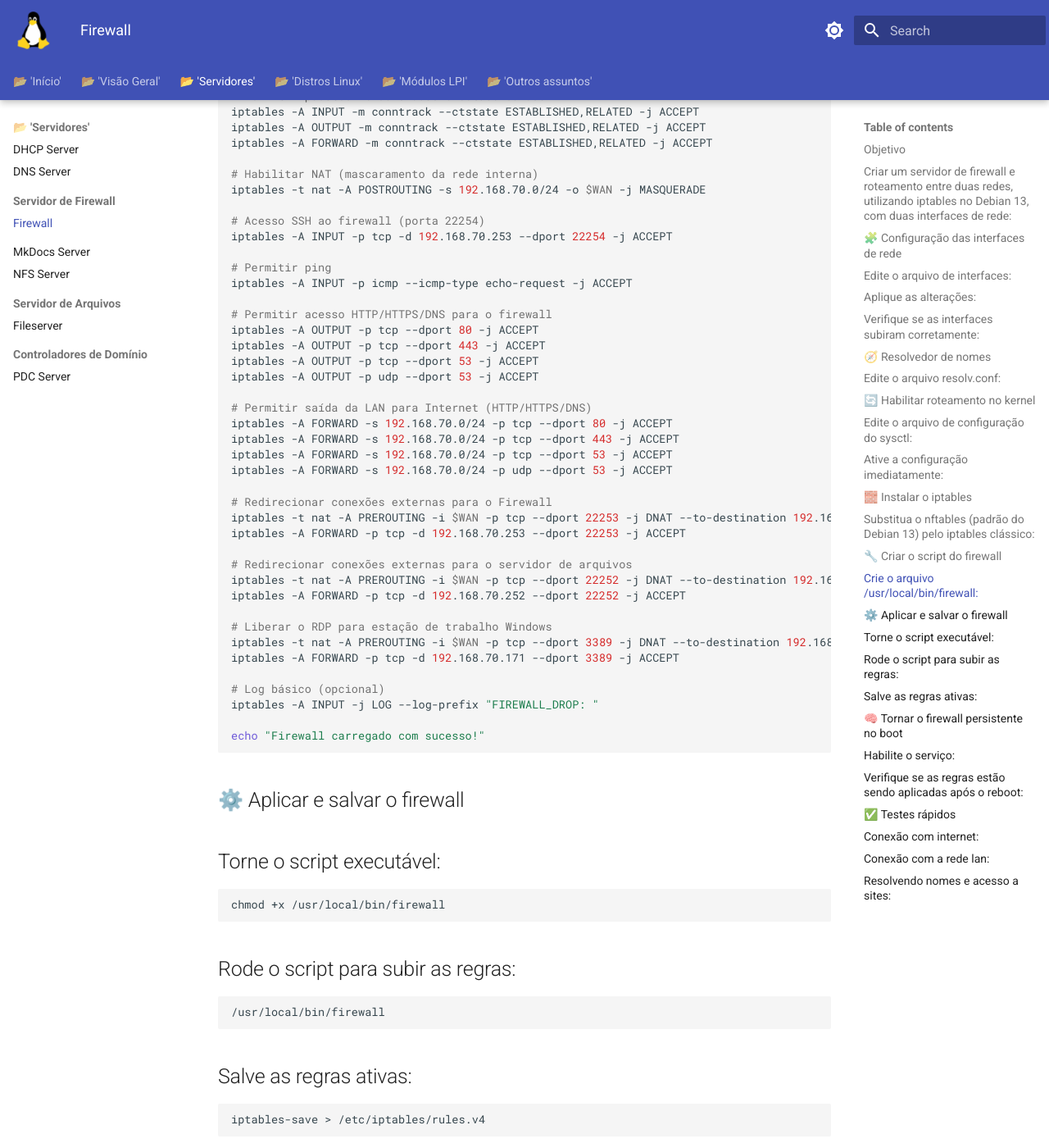
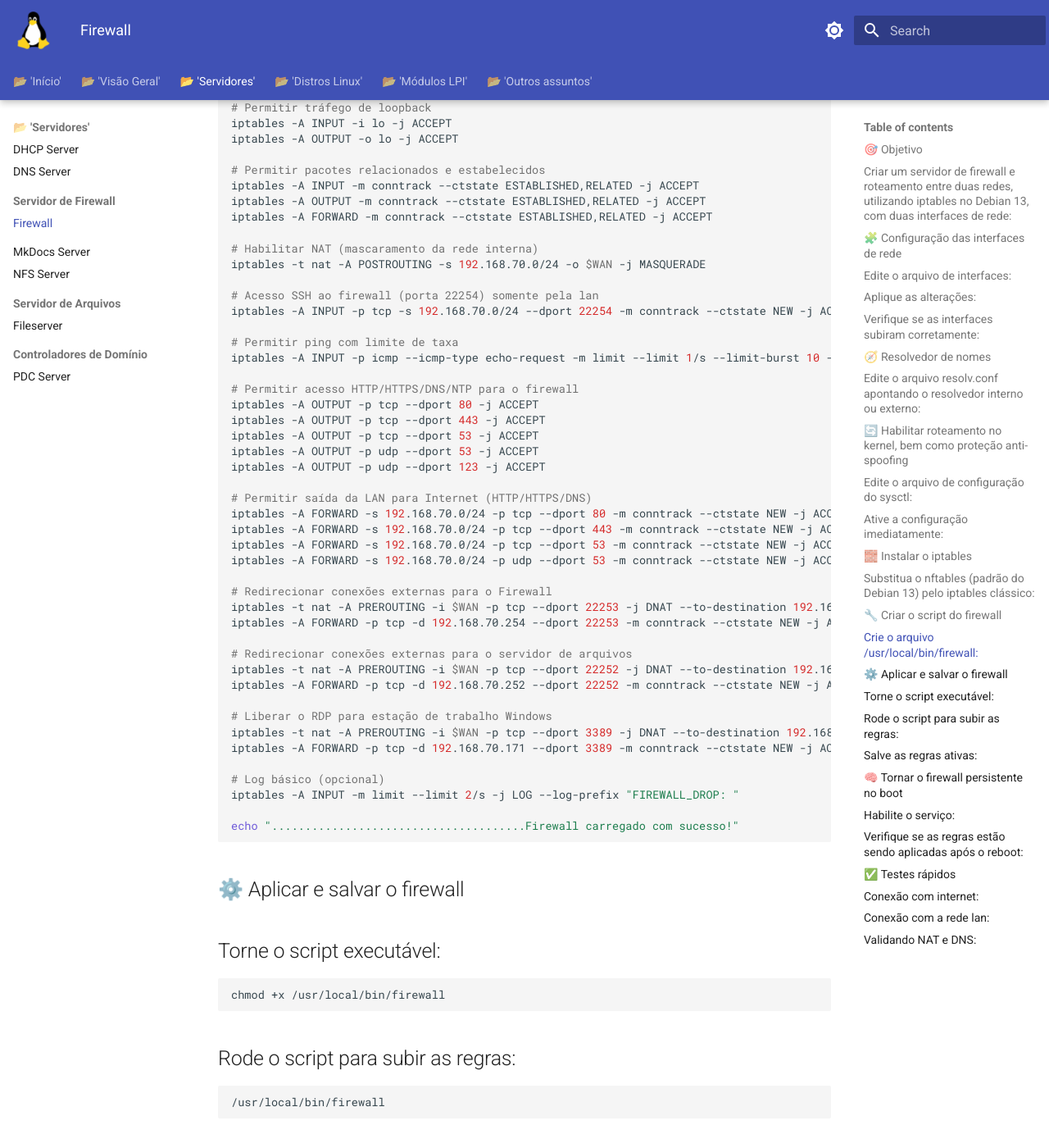
Before and after one commit to educharquero/officinas, an MkDocs documentation site: the page built from docs/Firewall.md, in a window 1280 px wide and 1400 px high, scrolled down 2938 px. Shown: the whole window at 82% size. Built offline with MkDocs 1.6.1 and Material for MkDocs 9.7.7, drawn with Linux system fonts in a browser that asks for light colours; some of the changed text lies outside the part shown.

Commit message:
iPtables

````diff
--- a/docs/Firewall.md
+++ b/docs/Firewall.md
@@ -1,12 +1,13 @@
 # 🔥 Firewall Server - Debian 13 com Iptables
 
-## Objetivo
+## 🎯 Objetivo
 
 ## Criar um servidor de **firewall e roteamento** entre duas redes, utilizando **iptables** no **Debian 13**, com duas interfaces de rede:
 
 - **Roteador** → WEB 192.168.0.1
-- **enp1s0** → WAN 192.168.0.254
-- **enp7s0** → LAN 192.168.70.253
+- **DNS**      → SRVDC01 192.168.70.253
+- **enp1s0**   → WAN 192.168.0.254
+- **enp7s0**   → LAN 192.168.70.254
 
 ---
 
@@ -28,7 +29,7 @@ iface enp1s0 inet static
 # Interface interna (LAN)
 allow-hotplug enp7s0
 iface enp7s0 inet static
-    address 192.168.70.253
+    address 192.168.70.254
     netmask 255.255.255.0
 ```
 
@@ -46,7 +47,7 @@ ip addr show
 
 ## 🧭 Resolvedor de nomes
 
-## Edite o arquivo resolv.conf:
+## Edite o arquivo resolv.conf apontando o resolvedor interno ou externo:
 
 ```bash
 vim /etc/resolv.conf
@@ -55,10 +56,10 @@ vim /etc/resolv.conf
 ```bash
 domain officinas.edu
 search officinas.edu
-nameserver 192.168.0.1  # Roteador ou DNS externo
+nameserver 192.168.0.1
 ```
 
-## 🔄 Habilitar roteamento no kernel
+## 🔄 Habilitar roteamento no kernel, bem como proteção anti-spoofing
 
 ## Edite o arquivo de configuração do sysctl:
 
@@ -68,6 +69,8 @@ vim /etc/sysctl.d/99-sysctl.conf
 
 ```bash
 net.ipv4.ip_forward = 1
+net.ipv4.conf.all.rp_filter=1
+net.ipv4.conf.default.rp_filter=1
 ```
 
 ## Ative a configuração imediatamente:
@@ -118,6 +121,7 @@ modprobe iptable_mangle
 iptables -F
 iptables -t nat -F
 iptables -t mangle -F
+iptables -X
 
 # Políticas padrão (bloqueio total)
 iptables -P INPUT DROP
@@ -136,40 +140,41 @@ iptables -A FORWARD -m conntrack --ctstate ESTABLISHED,RELATED -j ACCEPT
 # Habilitar NAT (mascaramento da rede interna)
 iptables -t nat -A POSTROUTING -s 192.168.70.0/24 -o $WAN -j MASQUERADE
 
-# Acesso SSH ao firewall (porta 22254)
-iptables -A INPUT -p tcp -d 192.168.70.253 --dport 22254 -j ACCEPT
+# Acesso SSH ao firewall (porta 22254) somente pela lan
+iptables -A INPUT -p tcp -s 192.168.70.0/24 --dport 22254 -m conntrack --ctstate NEW -j ACCEPT
 
-# Permitir ping
-iptables -A INPUT -p icmp --icmp-type echo-request -j ACCEPT
+# Permitir ping com limite de taxa
+iptables -A INPUT -p icmp --icmp-type echo-request -m limit --limit 1/s --limit-burst 10 -j ACCEPT
 
-# Permitir acesso HTTP/HTTPS/DNS para o firewall
+# Permitir acesso HTTP/HTTPS/DNS/NTP para o firewall
 iptables -A OUTPUT -p tcp --dport 80 -j ACCEPT
 iptables -A OUTPUT -p tcp --dport 443 -j ACCEPT
 iptables -A OUTPUT -p tcp --dport 53 -j ACCEPT
 iptables -A OUTPUT -p udp --dport 53 -j ACCEPT
+iptables -A OUTPUT -p udp --dport 123 -j ACCEPT
 
 # Permitir saída da LAN para Internet (HTTP/HTTPS/DNS)
-iptables -A FORWARD -s 192.168.70.0/24 -p tcp --dport 80 -j ACCEPT
-iptables -A FORWARD -s 192.168.70.0/24 -p tcp --dport 443 -j ACCEPT
-iptables -A FORWARD -s 192.168.70.0/24 -p tcp --dport 53 -j ACCEPT
-iptables -A FORWARD -s 192.168.70.0/24 -p udp --dport 53 -j ACCEPT
+iptables -A FORWARD -s 192.168.70.0/24 -p tcp --dport 80 -m conntrack --ctstate NEW -j ACCEPT
+iptables -A FORWARD -s 192.168.70.0/24 -p tcp --dport 443 -m conntrack --ctstate NEW -j ACCEPT
+iptables -A FORWARD -s 192.168.70.0/24 -p tcp --dport 53 -m conntrack --ctstate NEW -j ACCEPT
+iptables -A FORWARD -s 192.168.70.0/24 -p udp --dport 53 -m conntrack --ctstate NEW -j ACCEPT
 
 # Redirecionar conexões externas para o Firewall
-iptables -t nat -A PREROUTING -i $WAN -p tcp --dport 22253 -j DNAT --to-destination 192.168.70.253:22253
-iptables -A FORWARD -p tcp -d 192.168.70.253 --dport 22253 -j ACCEPT
+iptables -t nat -A PREROUTING -i $WAN -p tcp --dport 22253 -j DNAT --to-destination 192.168.70.254:22253
+iptables -A FORWARD -p tcp -d 192.168.70.254 --dport 22253 -m conntrack --ctstate NEW -j ACCEPT
 
 # Redirecionar conexões externas para o servidor de arquivos
 iptables -t nat -A PREROUTING -i $WAN -p tcp --dport 22252 -j DNAT --to-destination 192.168.70.252:22252
-iptables -A FORWARD -p tcp -d 192.168.70.252 --dport 22252 -j ACCEPT
+iptables -A FORWARD -p tcp -d 192.168.70.252 --dport 22252 -m conntrack --ctstate NEW -j ACCEPT
 
 # Liberar o RDP para estação de trabalho Windows
 iptables -t nat -A PREROUTING -i $WAN -p tcp --dport 3389 -j DNAT --to-destination 192.168.70.171:3389
-iptables -A FORWARD -p tcp -d 192.168.70.171 --dport 3389 -j ACCEPT
+iptables -A FORWARD -p tcp -d 192.168.70.171 --dport 3389 -m conntrack --ctstate NEW -j ACCEPT
 
 # Log básico (opcional)
-iptables -A INPUT -j LOG --log-prefix "FIREWALL_DROP: "
+iptables -A INPUT -m limit --limit 2/s -j LOG --log-prefix "FIREWALL_DROP: "
 
-echo "Firewall carregado com sucesso!"
+echo "......................................Firewall carregado com sucesso!"
 ```
 
 ## ⚙️ Aplicar e salvar o firewall
@@ -214,6 +219,10 @@ systemctl status netfilter-persistent.service
 iptables -L -v -n
 ```
 
+```bash
+iptables -t nat -L -v -n
+```
+
 ## ✅ Testes rápidos
 
 ## Conexão com internet:
@@ -228,7 +237,7 @@ ping -c 3 8.8.8.8
 ping -c 3 192.168.70.253
 ```
 
-## Resolvendo nomes e acesso a sites:
+## Validando NAT e DNS:
 
 ```bash
 curl https://google.com
````
Also changed, not shown: site/search/search_index.json.
